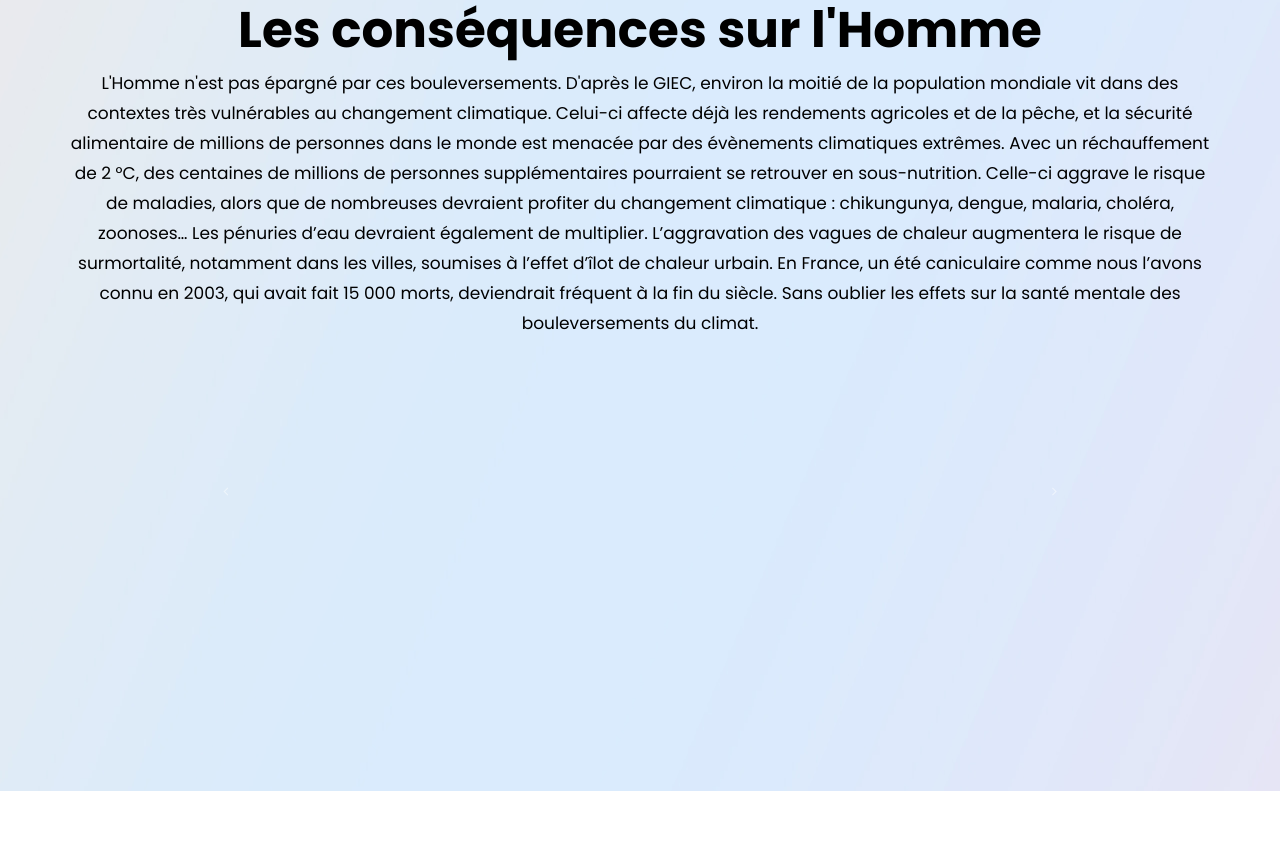
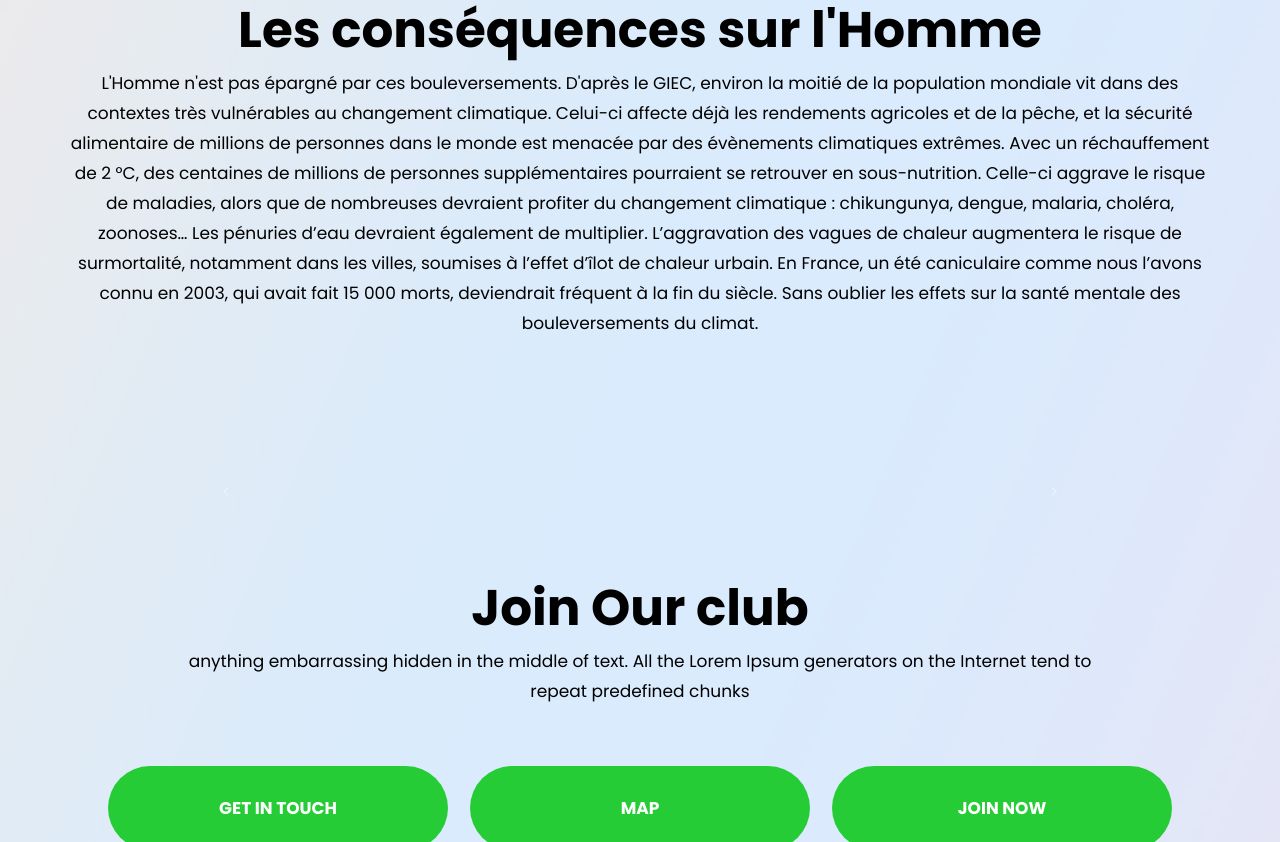
Before and after one commit to AchecheAchraf/nuitinfouxui, a plain HTML site: page index.html in a window 1280 px wide. Shown: the part 1958-2800 px from the top of the page. Before the commit the page ends 2749 px from the top, so only its background shows below. Drawn offline with Linux system fonts and the light colour scheme.

Commit message:
version avec les boutons

```diff
--- a/index.html
+++ b/index.html
@@ -271,6 +271,25 @@
       </div>
       <!-- end trannir -->
       <!-- our_club -->
+      <div class="our_club">
+         <div class="container">
+            <div class="row">
+               <div class="col-md-10 offset-md-1">
+                  <div class="titlepage text_align_center">
+                     <h2>Join Our club</h2>
+                     <p>anything embarrassing hidden in the middle of text. All the Lorem Ipsum generators on the Internet tend to repeat predefined chunks</p>
+                  </div>
+               </div>
+               <div class="col-md-12">
+                  <div class="club_btn">
+                     <a class="read_more " href="Javascript:void(0)">Get In Touch</a>
+                     <a class="read_more" href="Javascript:void(0)">Map</a>
+                     <a class="read_more" href="Javascript:void(0)">Join now</a>
+                  </div>
+               </div>
+            </div>
+         </div>
+      </div>
 
       <footer>
          <div class="footer">
```
